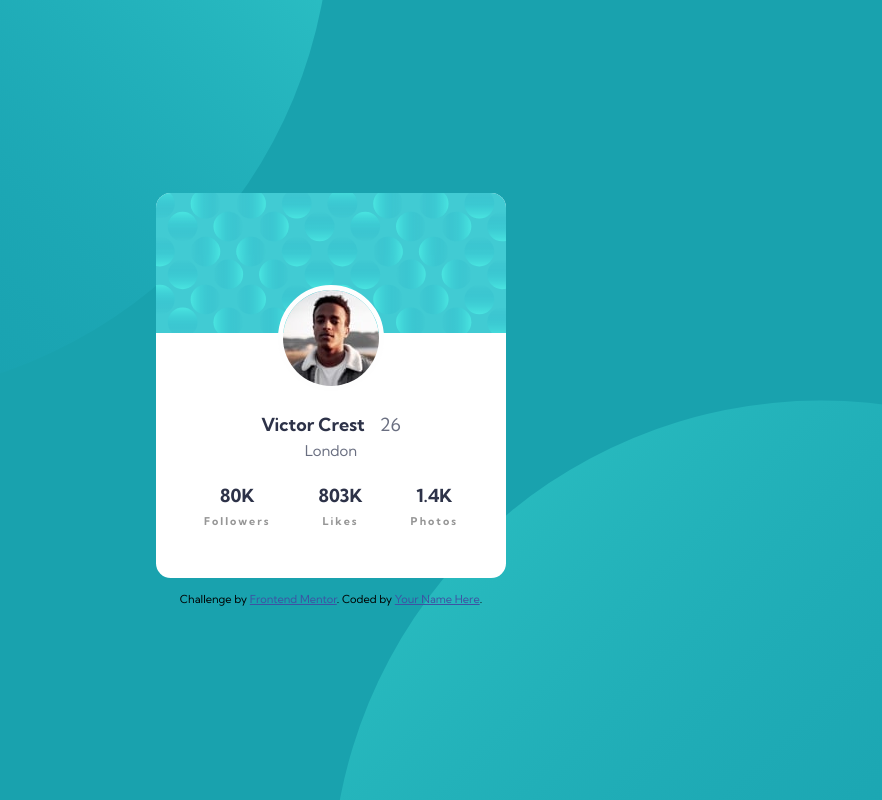
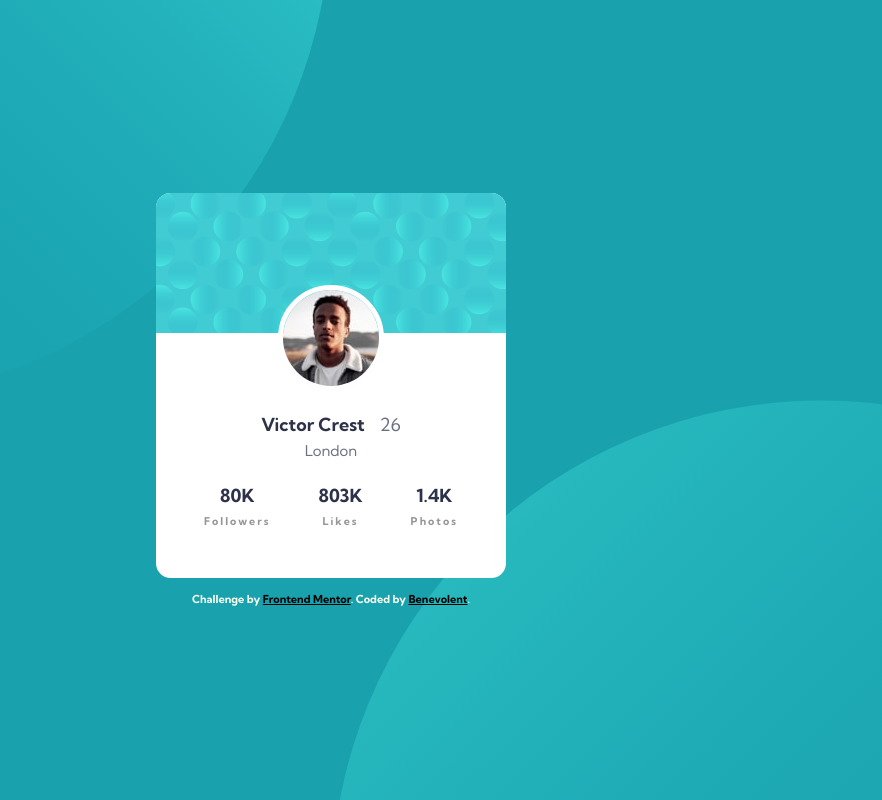
Before and after one commit to bene-volent/profile-card-component, a plain HTML site: page index.html in a window 1280 px wide. Shown: the whole page, without its empty margins (309-1191 px from the left). Drawn offline with Linux system fonts and the light colour scheme.

Commit message:
Finished

```diff
--- a/index.html
+++ b/index.html
@@ -10,8 +10,8 @@
   <link rel="stylesheet" href="style.css">
   <!-- Feel free to remove these styles or customise in your own stylesheet 👍 -->
   <style>
-    .attribution { font-size: 11px; text-align: center; }
-    .attribution a { color: hsl(228, 45%, 44%); }
+    .attribution { font-size: 11px; text-align: center; color: #fefeef; font-weight: 700; }
+    .attribution a { color: hsl(0, 0%, 0%); }
   </style>
 </head>
 <body>
@@ -44,7 +44,7 @@
   </main>
   <aside class="attribution">
     Challenge by <a href="https://www.frontendmentor.io?ref=challenge" target="_blank">Frontend Mentor</a>.
-    Coded by <a href="#">Your Name Here</a>.
+    Coded by <a href="https://github.com/bene-volent" target="_blank">Benevolent</a>.
   </aside>
 </body>
 </html>
```
